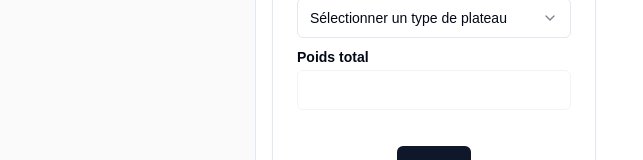
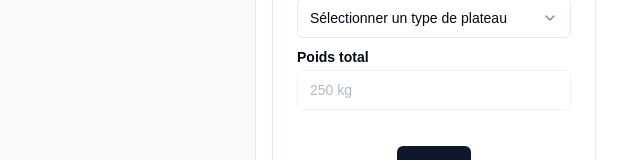
Before and after one commit to brajy01/App-ramassage, a Next.js app: page /dashboard/saisie-palette in a window 1280 px wide. Shown: the part 572-732 px from the top of the page, without its empty margins (0-643 px from the left). Built offline with nearby package versions, Linux system fonts and the light colour scheme.

Commit message:
saisie-palette page: MVP update

```diff
--- a/app/dashboard/saisie-palette/page.jsx
+++ b/app/dashboard/saisie-palette/page.jsx
@@ -112,7 +112,7 @@ export default function Page() {
             <Label className="font-bold" htmlFor="email">
               Poids total
             </Label>
-            <Input type="email" id="email" disabled />
+            <Input type="email" id="email" disabled placeholder="250 kg" />
           </div>
         </CardContent>
         <CardFooter className="flex justify-center">
```
